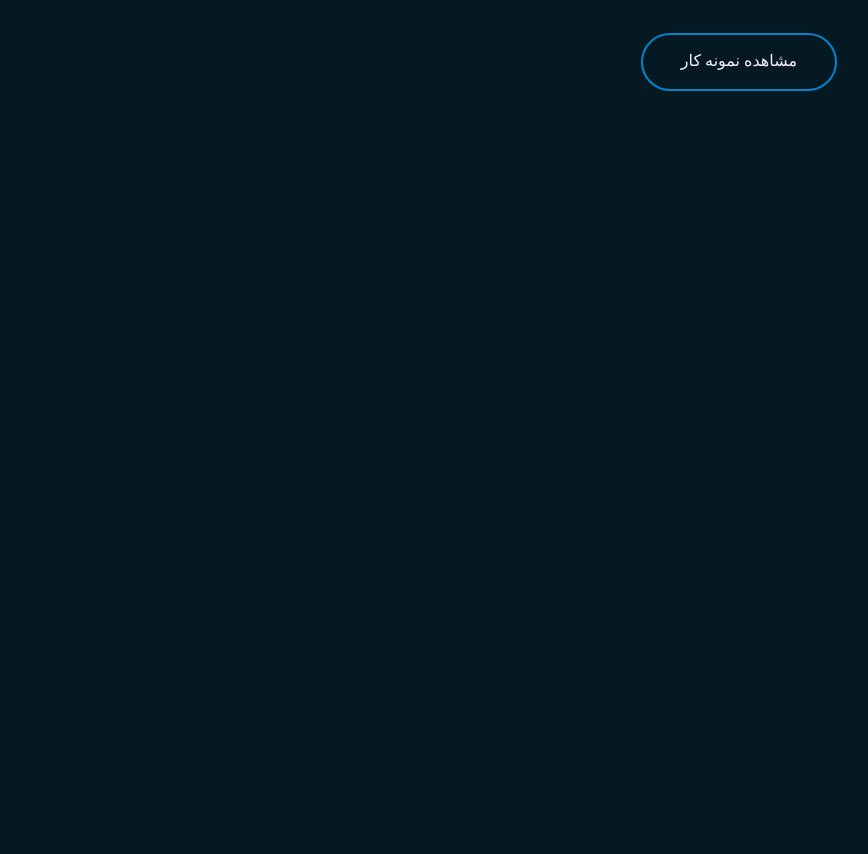
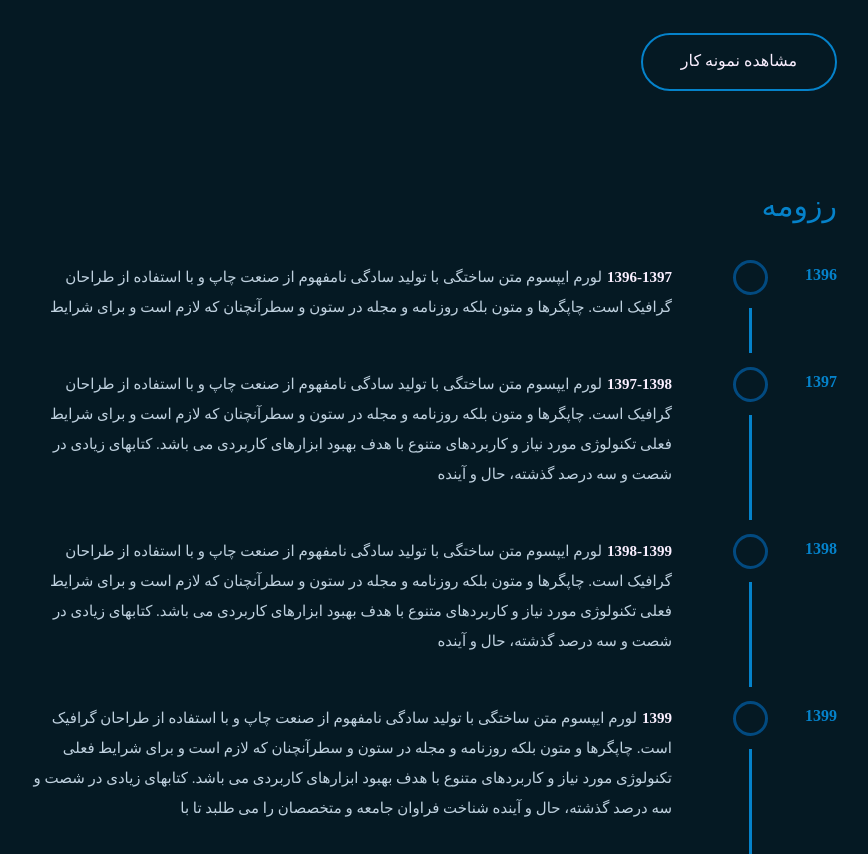
Before and after one commit to sharifiniaa/website, a Next.js app: page / in a window 1280 px wide. Shown: the part 1994-2848 px from the top of the page, without its empty margins (18-886 px from the left). Before the commit the page ends 2085 px from the top, so only its background shows below. Built offline with nearby package versions, Linux system fonts and the light colour scheme; a web font is replaced by a local one.

Commit message:
adds resume timeline

```diff
--- /dev/null
+++ b/assets/styles/sass/components/Elements/Timeline/_index.scss
@@ -0,0 +1,94 @@
+.timeline {
+  margin: 0;
+  padding: 0 55px 0 0;
+  &__item {
+    margin: 0 60px 42px 0;
+    position: relative;
+    padding-top: 5px;
+    list-style: none;
+    transition: 250ms;
+
+    &:hover {
+      .timeline__item--circle {
+        background-color: red;
+        &:after {
+          opacity: 1;
+        }
+      }
+      .timeline__item--date {
+        transform: translateX(10px);
+      }
+    }
+
+    &:before {
+      content: "";
+      width: 3px;
+      height: calc(100% - 20px);
+      position: absolute;
+      background-color: map-get($colors, "blue");
+      right: -30px;
+      top: 51px;
+    }
+
+    &--circle {
+      position: absolute;
+      top: 0;
+      right: -30px;
+
+      &:before {
+        content: "";
+        display: block;
+        width: 35px;
+        height: 35px;
+        border-radius: 90%;
+        border: 3px solid map-get($colors, "dark-blue");
+        position: absolute;
+        right: -16px;
+        top: 3px;
+        z-index: 1;
+        transition: 300ms;
+      }
+
+      &:after {
+        content: "";
+        position: absolute;
+        width: 19px;
+        height: 19px;
+        right: -8px;
+        top: 11px;
+        border-radius: 90%;
+        background-color: map-get($colors, "dark-blue");
+        opacity: 0;
+        transition: opacity 300ms;
+      }
+    }
+
+    &--content {
+      line-height: 160%;
+      text-align: right;
+      margin-right: 50px;
+
+      &__text {
+        color: map-get($colors, "light-blue");
+        font-size: 15px;
+        line-height: 30px;
+        font-weight: 400;
+
+        &--time{
+            padding-left: 5px;
+            color: map-get($colors, "pink");
+            font-weight: bold;
+        }
+      }
+    }
+
+    &--date {
+      position: absolute;
+      right: -115px;
+      top: 10px;
+      transition: 300ms;
+      color: map-get($colors, "blue");
+      font-weight: 700;
+    }
+  }
+}
--- a/assets/styles/sass/components/Elements/_index.scss
+++ b/assets/styles/sass/components/Elements/_index.scss
@@ -1 +1,2 @@
 @import "./Buttons/_index.scss";
+@import "./Timeline/_index.scss"
--- a/assets/styles/sass/layout/home-page/_home-page.scss
+++ b/assets/styles/sass/layout/home-page/_home-page.scss
@@ -4,3 +4,5 @@
 @import "./_lastBlog.scss";
 
 @import "./_about-me.scss";
+
+@import "./_resume.scss";
--- /dev/null
+++ b/assets/styles/sass/layout/home-page/_resume.scss
@@ -0,0 +1,9 @@
+.resume {
+    &__wrapper {
+      .resume-content {
+        &__title {
+          @extend .section-title;
+        }
+      }
+    }
+  }
--- /dev/null
+++ b/components/TimeLine/Timeline_item.js
@@ -0,0 +1,18 @@
+import React from "react";
+
+const Timeline_item = ({ data }) => {
+  return (
+    <li className="timeline__item">
+      <span className="timeline__item--circle" />
+      <div className="timeline__item--content">
+        <p className="timeline__item--content__text">
+          <b className="timeline__item--content__text--time">{data.time_ago}</b>
+          {data.text}
+        </p>
+      </div>
+      <div className="timeline__item--date">{data.date}</div>
+    </li>
+  );
+};
+
+export default Timeline_item;
--- /dev/null
+++ b/components/TimeLine/index.js
@@ -0,0 +1,13 @@
+import React from "react";
+import Timeline_item from "./Timeline_item";
+import { resume } from '../../mock';
+
+const index = () => {
+  return (
+    <ul className="timeline">
+      {resume.map((item, i) => <Timeline_item data={item} key={i} />)}
+    </ul>
+  );
+};
+
+export default index;
--- /dev/null
+++ b/containers/Resume/index.js
@@ -0,0 +1,17 @@
+import React from "react";
+import Timeline from "../../components/TimeLine";
+
+const index = () => {
+  return (
+    <div id="resume" className="resume section">
+      <div className="resume__wrapper section-wrapper">
+        <div className="resume-content content-1300">
+          <h2 className="resume-content__title">رزومه</h2>
+          <Timeline />
+        </div>
+      </div>
+    </div>
+  );
+};
+
+export default index;
--- a/mock/index.js
+++ b/mock/index.js
@@ -13,8 +13,36 @@ export const blog = [
   },
 ];
 
+export const about = {
+  text1:
+    "حسینم متولد 5 آبان 1373، حفرفه مورد علاقه من توسعه دهنده وب سایته و به مدت سه سال در این حرفه مشغول به کار هستم. کار من قسمت مورد علاقه زندگی من رو تشکیل میده. انقد به کارم علاقه دارم که وقتی به کد زدن و طراحی مشغول میشم زمان از دستم خارج میشه. ورزش، مطالعه مقالات و شرکت در کلاس های آنلاین در زمینه برنامه نویسی و تکنیک هاش، از تفریحات مورد علاقه من هستند.",
+  text2:
+    "اولین پروژه حرفه ای من از سال 96 شروع شد و من وارد دنیای حرفه ای وب شدم و همچنان این مسیر رو ادامه میدم، و در حال حاضر در زمینه در زمینه برنامه نویسی سمت کاربر (front-end) فعالیت دارم.",
+};
 
-export const about = {
-  text1: 'حسینم متولد 5 آبان 1373، حفرفه مورد علاقه من توسعه دهنده وب سایته و به مدت سه سال در این حرفه مشغول به کار هستم. کار من قسمت مورد علاقه زندگی من رو تشکیل میده. انقد به کارم علاقه دارم که وقتی به کد زدن و طراحی مشغول میشم زمان از دستم خارج میشه. ورزش، مطالعه مقالات و شرکت در کلاس های آنلاین در زمینه برنامه نویسی و تکنیک هاش، از تفریحات مورد علاقه من هستند.',
-  text2: 'اولین پروژه حرفه ای من از سال 96 شروع شد و من وارد دنیای حرفه ای وب شدم و همچنان این مسیر رو ادامه میدم، و در حال حاضر در زمینه در زمینه برنامه نویسی سمت کاربر (front-end) فعالیت دارم.'
-}
+export const resume = [
+  {
+    date: 1396,
+    time_ago: "1396-1397",
+    text:
+      "لورم ایپسوم متن ساختگی با تولید سادگی نامفهوم از صنعت چاپ و با استفاده از طراحان گرافیک است. چاپگرها و متون بلکه روزنامه و مجله در ستون و سطرآنچنان که لازم است و برای شرایط",
+  },
+  {
+    date: 1397,
+    time_ago: "1397-1398",
+    text:
+      "لورم ایپسوم متن ساختگی با تولید سادگی نامفهوم از صنعت چاپ و با استفاده از طراحان گرافیک است. چاپگرها و متون بلکه روزنامه و مجله در ستون و سطرآنچنان که لازم است و برای شرایط فعلی تکنولوژی مورد نیاز و کاربردهای متنوع با هدف بهبود ابزارهای کاربردی می باشد. کتابهای زیادی در شصت و سه درصد گذشته، حال و آینده",
+  },
+  {
+    date: 1398,
+    time_ago: "1398-1399",
+    text:
+      "لورم ایپسوم متن ساختگی با تولید سادگی نامفهوم از صنعت چاپ و با استفاده از طراحان گرافیک است. چاپگرها و متون بلکه روزنامه و مجله در ستون و سطرآنچنان که لازم است و برای شرایط فعلی تکنولوژی مورد نیاز و کاربردهای متنوع با هدف بهبود ابزارهای کاربردی می باشد. کتابهای زیادی در شصت و سه درصد گذشته، حال و آینده",
+  },
+  {
+    date: 1399,
+    time_ago: "1399",
+    text:
+      "لورم ایپسوم متن ساختگی با تولید سادگی نامفهوم از صنعت چاپ و با استفاده از طراحان گرافیک است. چاپگرها و متون بلکه روزنامه و مجله در ستون و سطرآنچنان که لازم است و برای شرایط فعلی تکنولوژی مورد نیاز و کاربردهای متنوع با هدف بهبود ابزارهای کاربردی می باشد. کتابهای زیادی در شصت و سه درصد گذشته، حال و آینده شناخت فراوان جامعه و متخصصان را می طلبد تا با",
+  },
+];
--- a/pages/index.js
+++ b/pages/index.js
@@ -3,6 +3,7 @@ import "../assets/styles/sass/styles.scss";
 import Home from "../containers/HomePage/Home";
 import LastBlog from "../containers/HomePage/LastBlog";
 import AboutMe from "../containers/HomePage/About";
+import Resume from "../containers/Resume/";
 
 export default function index() {
   return (
@@ -10,6 +11,7 @@ export default function index() {
       <Home />
       <LastBlog />
       <AboutMe />
+      <Resume />
     </Layout>
   );
 }
```
